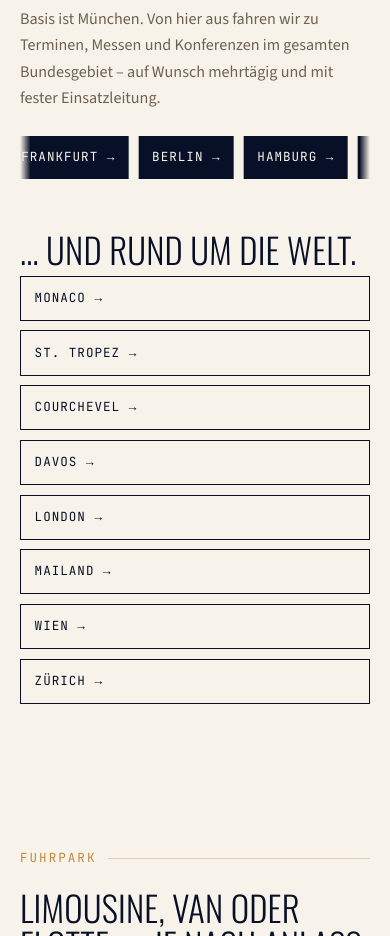
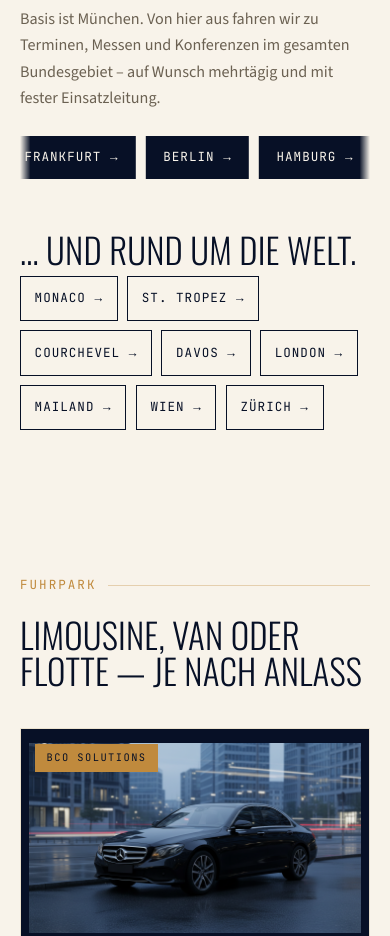
Before and after one commit to metur100/Business.Connect.Solutions, a React (Vite) app: page / in a window 390 px wide. Shown: the part 4540-5476 px from the top of the page. Built offline with nearby package versions, Linux system fonts and the light colour scheme.

Commit message:
Fix fit text

```diff
--- a/src/styles/global.css
+++ b/src/styles/global.css
@@ -594,7 +594,8 @@ a.card:hover .card__more { color: var(--brass); }
     scroll-snap-type: none;
     gap: 0.5rem;
   }
-  .rail__item { flex: 1 1 calc(50% - 0.25rem); justify-content: space-between; padding-inline: 0.85rem; }
+  .rail--static .rail__item { flex: 0 0 auto; padding-inline: 0.85rem; }
+  .ticker-track .rail__item { flex: 0 0 auto; }
 }
 
 /* ---- Booking wizard ---- */
```
